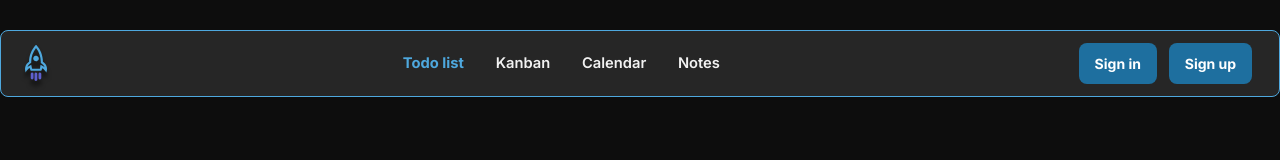
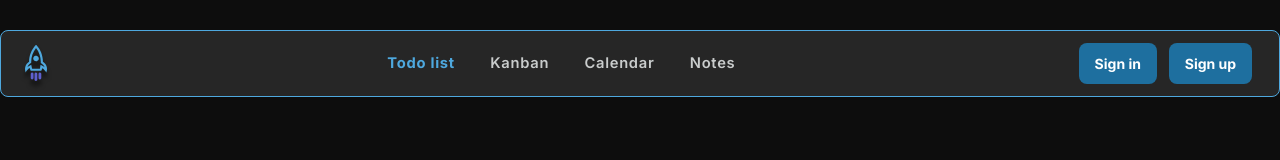
Before and after one commit to emmanuelledennemont/viteapp-todo, a React (Vite) app: page / in a window 1280 px wide. Shown: the top 160 px of the page. Built offline with nearby package versions, Linux system fonts and the light colour scheme.

Commit message:
Update navbar.module.css

```diff
--- a/src/components/Navbar/navbar.module.css
+++ b/src/components/Navbar/navbar.module.css
@@ -23,6 +23,7 @@ nav {
   filter: drop-shadow(0px 6px 2px rgba(0, 0, 0, 0.55));
 }
 
+
 .list-gap {
   display: flex;
   align-items: center;
@@ -31,15 +32,41 @@ nav {
   font-size: 0.75rem;
 }
 .list-gap a {
-  color: inherit;
+  color:#c9cccc;
   text-decoration: none;
   font-size: 0.92rem;
+  position: relative;
+  letter-spacing: 0.045rem;
+  padding: 0 0.113rem;
+
 }
+
+.list-gap a:after {
+    content: "";
+    background-color: #4EA8DE;
+    height: 0.118rem;
+    width: 0;
+    position: absolute;
+    left:0;
+    bottom: -0.35rem;
+    transition: 0.3s;
+
+  }
+
+  .list-gap a:hover{
+      color: #fff;
+  }
+  .list-gap a:hover:after{
+    width: 100%;
+  }
 
 .list-gap a:first-of-type {
   color: #4EA8DE;
   font-weight: 700;
 }
+.list-gap a:first-of-type:hover {
+    color: #fff;
+  }
 
 .btn-link {
   display: flex;
```
